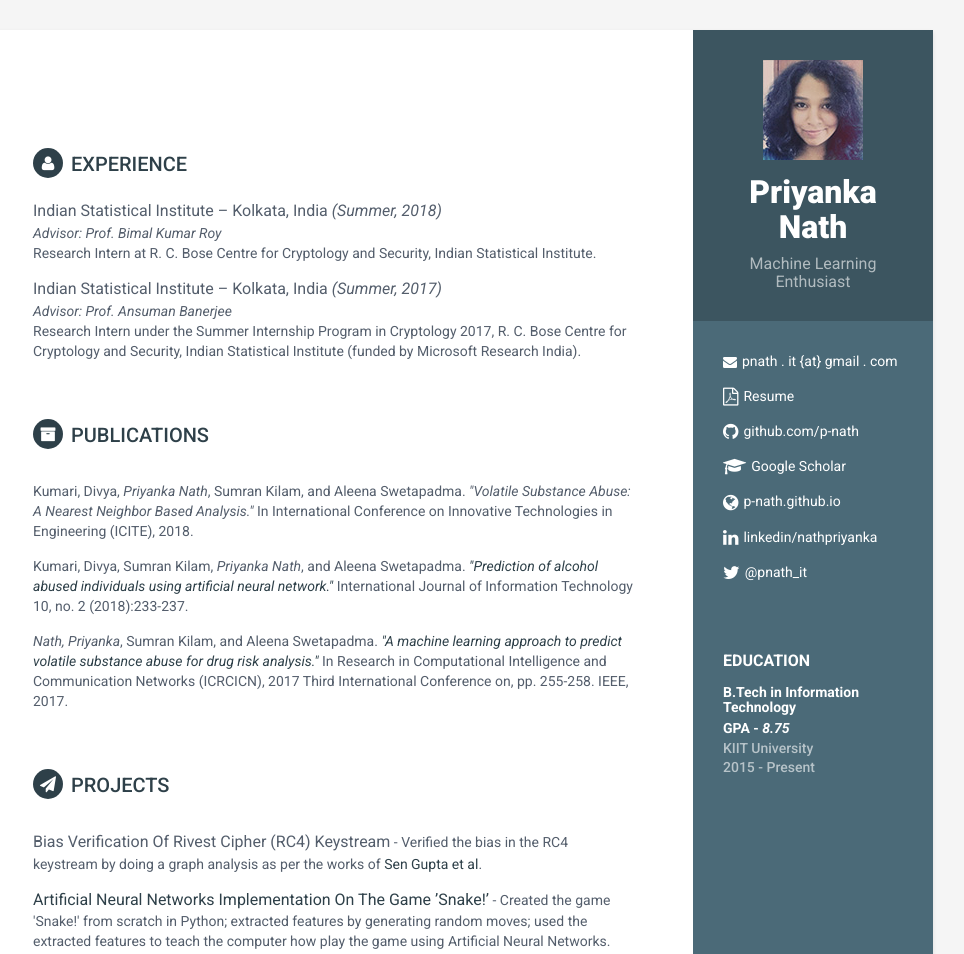
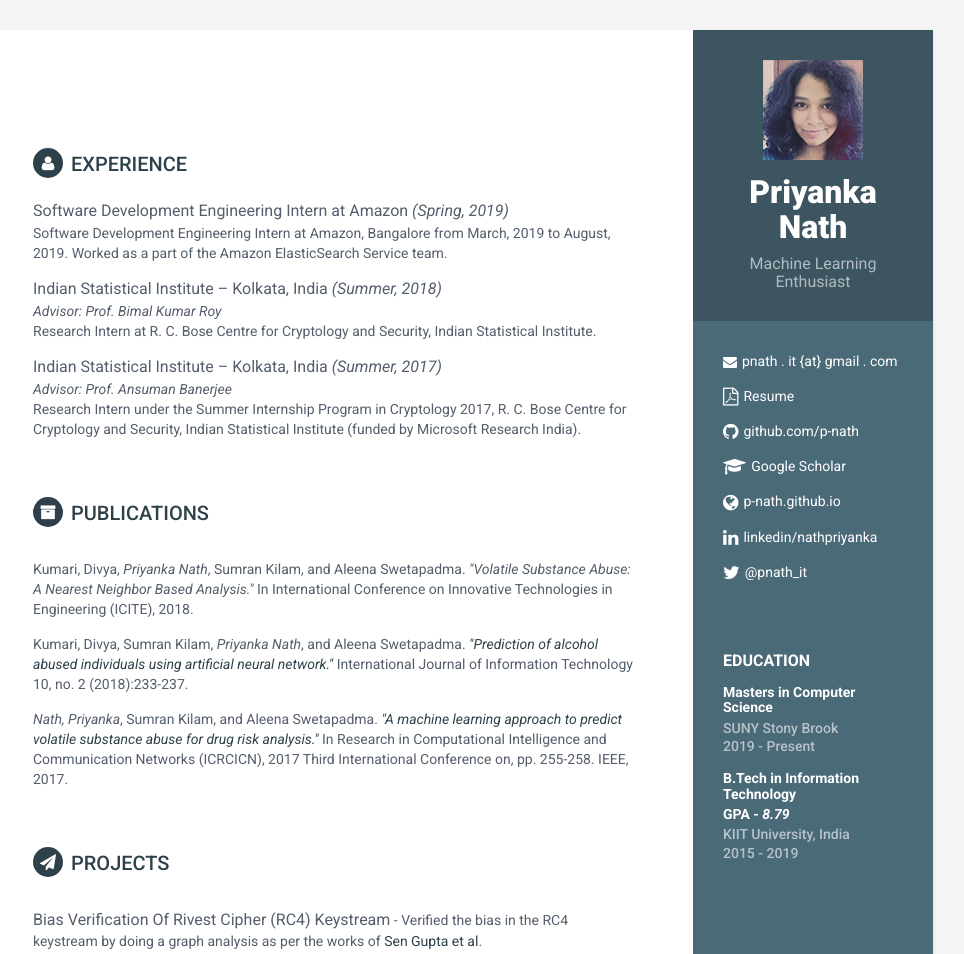
Before and after one commit to p-nath/p-nath.github.io, a plain HTML site: page index.html in a window 1280 px wide. Shown: the top 954 px of the page, without its empty margins (187-1151 px from the left). Drawn offline with Linux system fonts and the light colour scheme.

Commit message:
updates after amazon internship

```diff
--- a/index.html
+++ b/index.html
@@ -49,10 +49,16 @@
             <div class="education-container container-block">
                 <h2 class="container-block-title">Education</h2>
                 <div class="item">
+                    <h4 class="degree">Masters in Computer Science</h4>
+                    <!--h5 class="degree">GPA - <i>8.79</i></h5-->
+                    <h5 class="meta">SUNY Stony Brook</h5>
+                    <div class="time">2019 - Present</div>
+                </div>
+                <div class="item">
                     <h4 class="degree">B.Tech in Information Technology</h4>
-                    <h5 class="degree">GPA - <i>8.75</i></h5>
-                    <h5 class="meta">KIIT University</h5>
-                    <div class="time">2015 - Present</div>
+                    <h5 class="degree">GPA - <i>8.79</i></h5>
+                    <h5 class="meta">KIIT University, India</h5>
+                    <div class="time">2015 - 2019</div>
                 </div><!--//item-->
             </div><!--//education-container-->
             <!--
@@ -74,6 +80,10 @@
             </section><!--//section-->
             <section class="section projects-section">
                 <h2 class="section-title"><i class="fa fa-user"></i>Experience</h2>
+                <div class="item">
+                    <span class="project-title">Software Development Engineering Intern at Amazon <i>(Spring, 2019)</i> </span><br>
+                    Software Development Engineering Intern at Amazon, Bangalore from March, 2019 to August, 2019. Worked as a part of the Amazon ElasticSearch Service team. </span>
+                </div>
                 <div class="item">
                     <span class="project-title">Indian Statistical Institute – Kolkata, India <i>(Summer, 2018)</i> </span><br>
                     <span class="project-tagline"> <i>Advisor: Prof. Bimal Kumar Roy</i><br>
```
Also changed, not shown: 1 other file.
